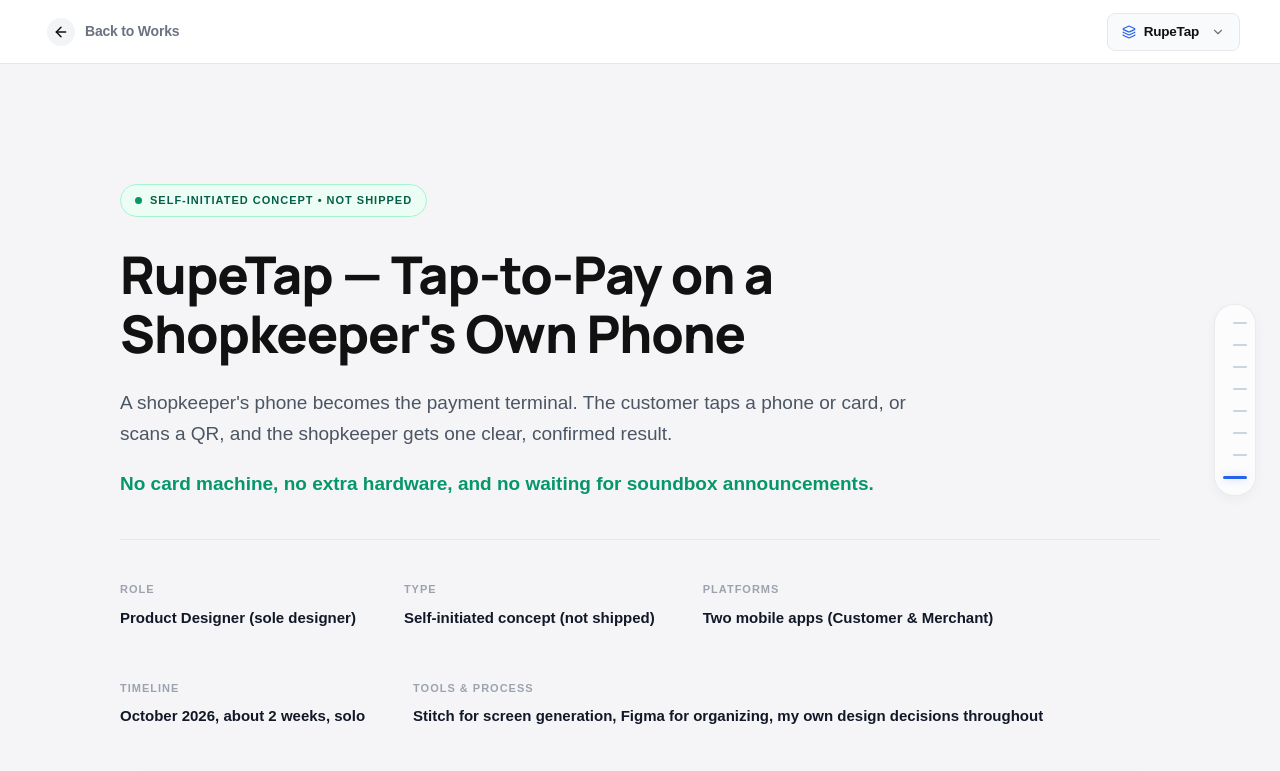
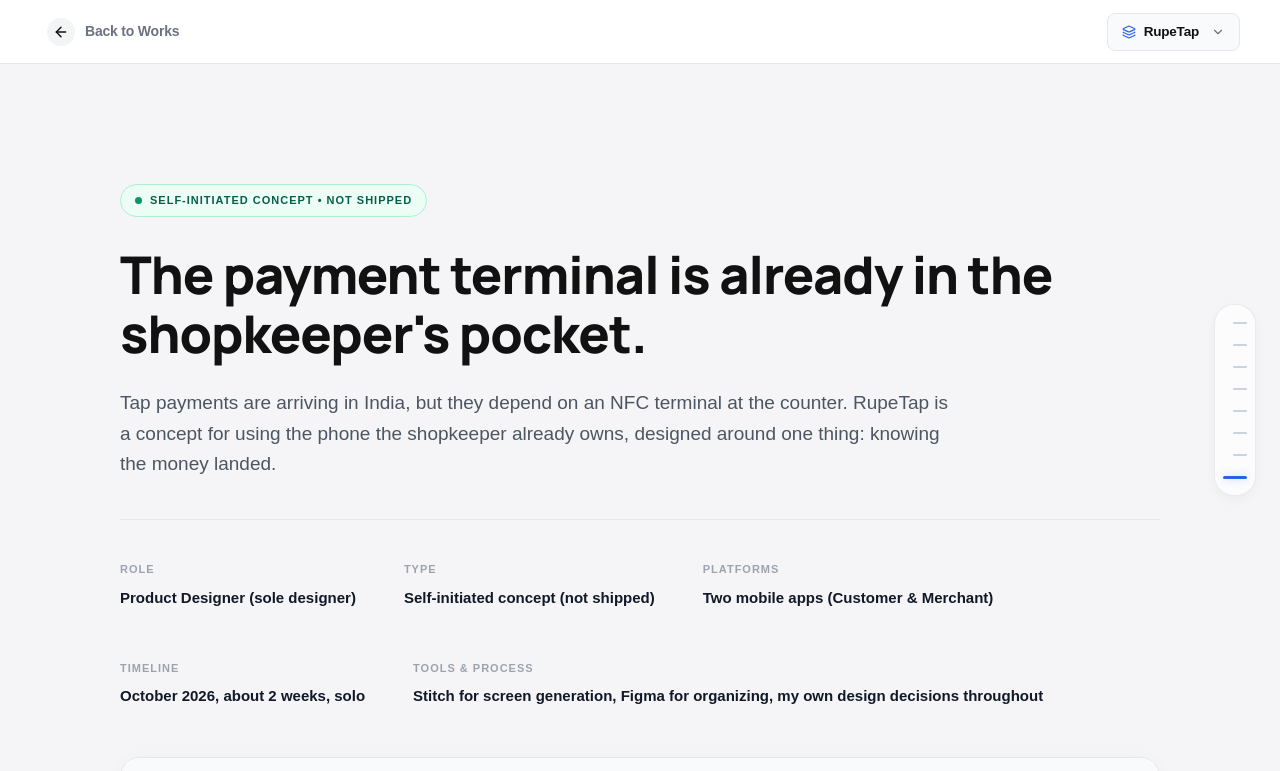
Before and after one commit to nithinnareshrk/Portfolio-2026, a Next.js app: page /works/rupetap in a window 1280 px wide. Shown: the top 771 px of the page. Built offline with nearby package versions, Linux system fonts and the light colour scheme; a web font is replaced by a local one.

Commit message:
Update RupeTap hero headline, intro, and comparison frames

```diff
--- a/src/app/(without-sidebar)/works/rupetap/page.tsx
+++ b/src/app/(without-sidebar)/works/rupetap/page.tsx
@@ -243,15 +243,11 @@ export default function RupeTapPage() {
           </div>
 
           <h1 className={styles.heroTitle}>
-            RupeTap — Tap-to-Pay on a Shopkeeper&apos;s Own Phone
+            The payment terminal is already in the shopkeeper&apos;s pocket.
           </h1>
 
           <p className={styles.heroSub}>
-            A shopkeeper&apos;s phone becomes the payment terminal. The customer taps a phone or card, or scans a QR, and the shopkeeper gets one clear, confirmed result.
-          </p>
-
-          <p className={styles.heroAccent}>
-            No card machine, no extra hardware, and no waiting for soundbox announcements.
+            Tap payments are arriving in India, but they depend on an NFC terminal at the counter. RupeTap is a concept for using the phone the shopkeeper already owns, designed around one thing: knowing the money landed.
           </p>
         </div>
 
@@ -280,18 +276,18 @@ export default function RupeTapPage() {
           </div>
         </div>
 
-        {/* Hero image container: Merchant Tap Receiving & Confirming */}
+        {/* Hero image container: Both sides of the same tap */}
         <div className={styles.imageContainer} style={{ marginTop: "48px" }}>
           <div className={styles.imageHeader}>
-            <span className={styles.imageIdBadge}>HERO_MERCHANT_TAP_RECEIVING_CONFIRMING</span>
-            <span className={styles.imagePurpose}>Merchant terminal • Receiving and confirming states</span>
+            <span className={styles.imageIdBadge}>HERO_BOTH_SIDES_OF_TAP</span>
+            <span className={styles.imagePurpose}>Customer overlay and merchant confirmation</span>
           </div>
 
           <div className={styles.imageViewport}>
             <div className={styles.mockupPhonePair}>
               <div className={styles.phoneDeviceReal} style={{ maxWidth: "270px" }}>
-                <Image unoptimized src="/images/rupetap/merchant/m-03-tap-ready.png"
-                  alt="Merchant Tap Receiving State"
+                <Image unoptimized src="/images/rupetap/customer/c-06-tap-ready-overlay.png"
+                  alt="Customer Tap Ready Overlay"
                   width={804}
                   height={1748}
                   priority
@@ -312,7 +308,7 @@ export default function RupeTapPage() {
           </div>
 
           <div className={styles.captionBar}>
-            <span className={styles.captionLabel}>Hero:</span> Merchant Tap Receiving, Confirming
+            <span className={styles.captionLabel}>Hero:</span> Both sides of the same tap.
           </div>
         </div>
       </div>
```
